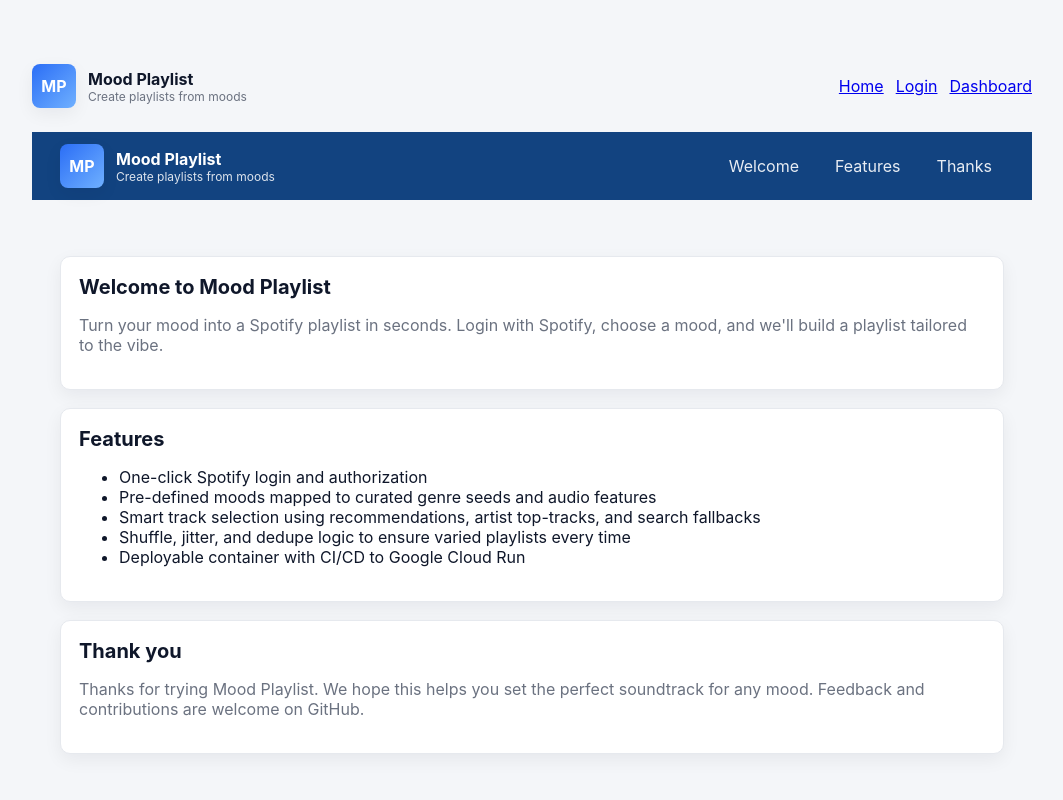
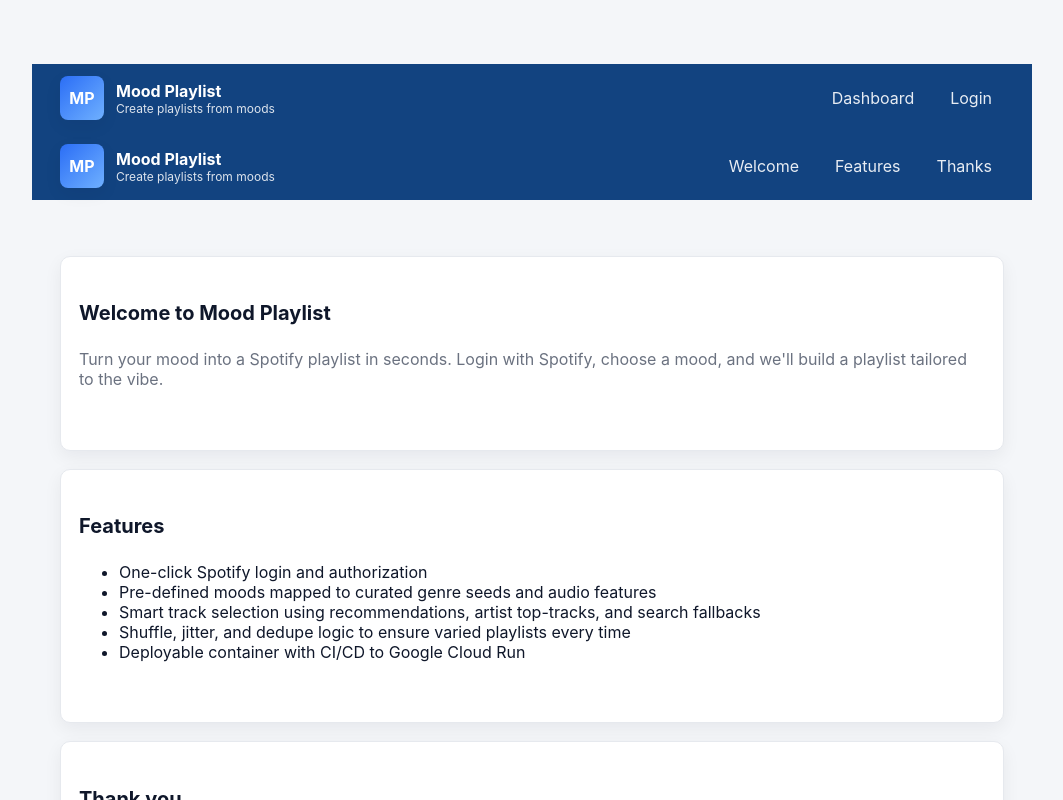
Before and after one commit to aldomagana/mood-playlist2, a React (Create React App) app in the folder client/: page / in a window 1280 px wide. Shown: the top 800 px of the page, without its empty margins (108-1171 px from the left). Built offline with nearby package versions, Linux system fonts and the light colour scheme.

Commit message:
ui: single dark navbar (logo->home) and full-height evenly spaced home sections; nav buttons

```diff
--- a/client/src/App.js
+++ b/client/src/App.js
@@ -1,5 +1,5 @@
 import React from 'react';
-import { BrowserRouter, Routes, Route, Link, Navigate } from 'react-router-dom';
+import { BrowserRouter, Routes, Route, Link, Navigate, useNavigate } from 'react-router-dom';
 import Home from './pages/Home';
 import Login from './pages/Login';
 import Dashboard from './pages/Dashboard';
@@ -13,22 +13,33 @@
 
 function Nav(){
   const { spotifyId, logout } = useAuth();
+  const navigate = useNavigate();
+
+  const handleLogout = () => {
+    logout();
+    navigate('/');
+  }
+
   return (
-    <div className="topbar">
-      <div className="brand">
-        <div className="logo">MP</div>
-        <div>
-          <div style={{fontWeight:700}}>Mood Playlist</div>
-          <div className="muted" style={{fontSize:12}}>Create playlists from moods</div>
+    <header className="site-nav">
+      <div className="app topbar" style={{margin:0, padding:'12px 28px'}}>
+        <div className="brand">
+          <Link to="/" style={{textDecoration:'none', color:'inherit', display:'flex', alignItems:'center', gap:12}}>
+            <div className="logo" aria-hidden>MP</div>
+            <div>
+              <div style={{color:'white', fontWeight:700}}>Mood Playlist</div>
+              <div style={{fontSize:12, color:'rgba(255,255,255,0.85)'}}>Create playlists from moods</div>
+            </div>
+          </Link>
         </div>
+
+        <nav className="nav" style={{marginLeft:'auto'}}>
+          <Link to="/dashboard">Dashboard</Link>
+          {!spotifyId && <Link to="/login">Login</Link>}
+          {spotifyId && <button className="btn" onClick={handleLogout} style={{marginLeft:12}}>Logout</button>}
+        </nav>
       </div>
-      <div className="nav">
-        <Link to="/">Home</Link>
-        {!spotifyId && <Link to="/login">Login</Link>}
-        <Link to="/dashboard">Dashboard</Link>
-        {spotifyId && <button className="btn" onClick={logout} style={{marginLeft:12}}>Logout</button>}
-      </div>
-    </div>
+    </header>
   );
 }
 
--- a/client/src/pages/Home.js
+++ b/client/src/pages/Home.js
@@ -20,13 +20,13 @@
         </div>
       </header>
 
-      <main className="app" style={{paddingTop:20}}>
-        <section id="welcome" className="card" style={{marginBottom:18}}>
+        <main className="app home-sections">
+          <section id="welcome" className="card section">
             <h1 className="page-title">Welcome to Mood Playlist</h1>
             <p className="muted">Turn your mood into a Spotify playlist in seconds. Login with Spotify, choose a mood, and we'll build a playlist tailored to the vibe.</p>
           </section>
 
-        <section id="features" className="card" style={{marginBottom:18}}>
+          <section id="features" className="card section">
             <h2 className="page-title">Features</h2>
             <ul>
               <li>One-click Spotify login and authorization</li>
@@ -37,7 +37,7 @@
             </ul>
           </section>
 
-        <section id="thanks" className="card">
+          <section id="thanks" className="card section">
             <h2 className="page-title">Thank you</h2>
             <p className="muted">Thanks for trying Mood Playlist. We hope this helps you set the perfect soundtrack for any mood. Feedback and contributions are welcome on GitHub.</p>
           </section>
--- a/client/src/styles.css
+++ b/client/src/styles.css
@@ -34,3 +34,13 @@
 .tracks{ margin-top:12px; }
 .tracks li{ margin:6px 0; }
 .footer{ margin-top:28px; text-align:center; color:var(--muted); font-size:13px }
+
+/* Home page: evenly spaced sections that fill viewport height */
+.home-sections{ display:flex; flex-direction:column; gap:18px; min-height: calc(100vh - 120px); /* leave space for nav */ padding-top:20px; padding-bottom:20px }
+.home-sections .section{ flex:1; display:flex; flex-direction:column; justify-content:center }
+
+/* Ensure nav links look like buttons on small screens */
+@media (max-width:720px){
+  .site-nav .nav{ gap:8px }
+  .site-nav .nav a{ padding:8px; }
+}
```
Lines whose indentation alone changed are shown as unchanged.
